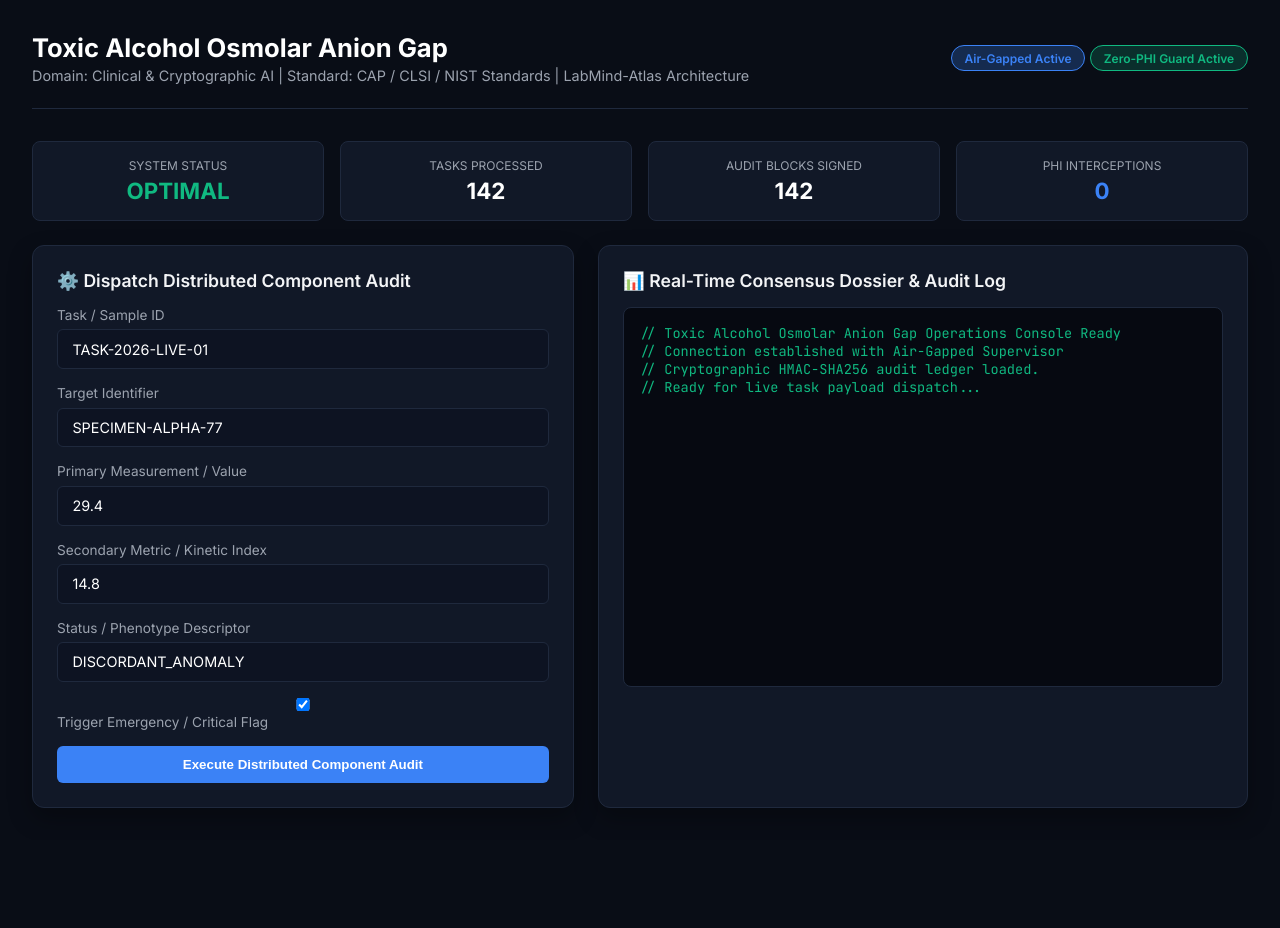
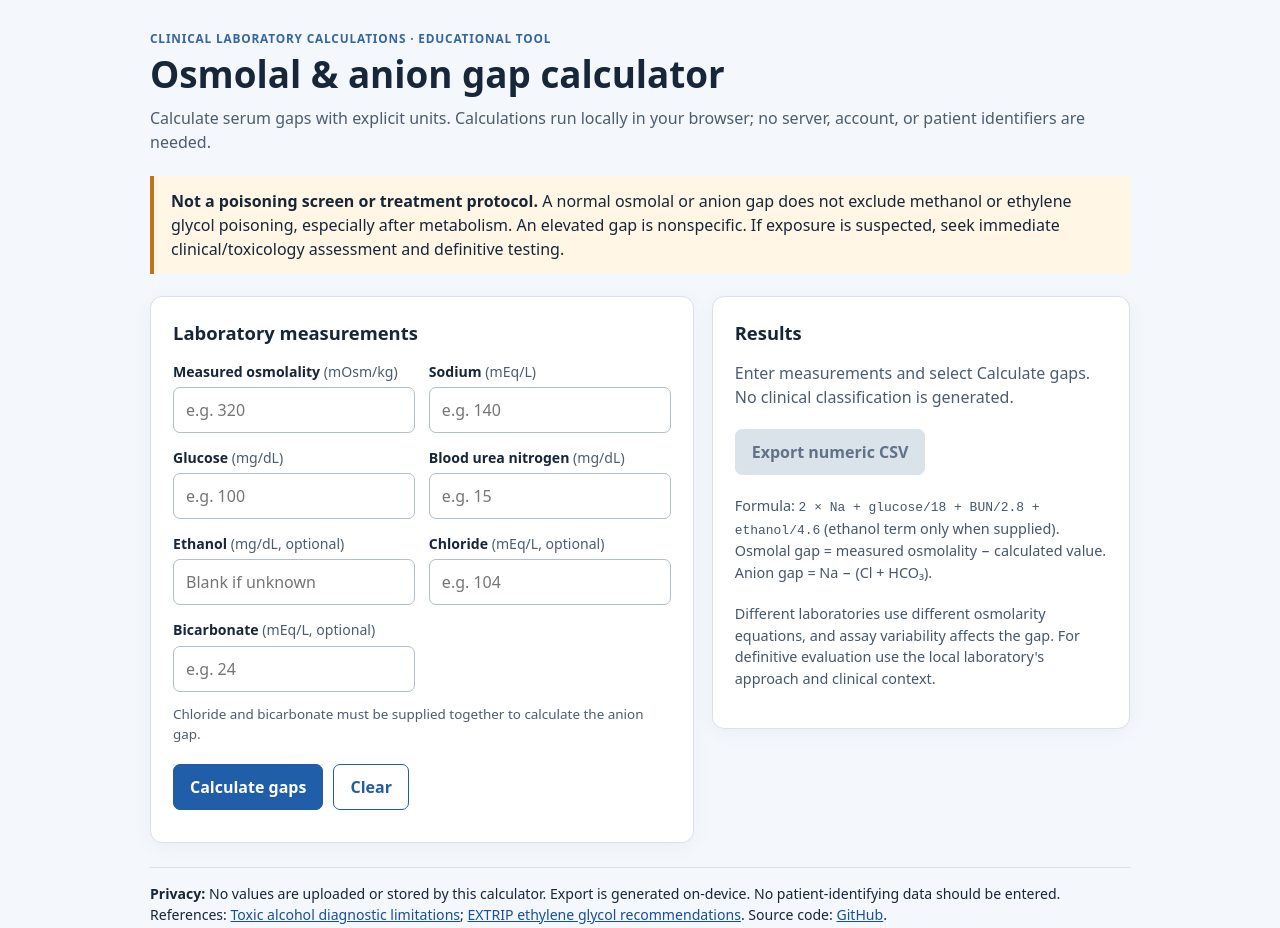
Before and after one commit to abusuraihsakhri/toxic-alcohol-osmolar-anion-gap, a plain HTML site: page web/index.html in a window 1280 px wide. Before the commit the page ends 840 px from the top, so only its background shows below. Drawn offline with Linux system fonts and the light colour scheme.

Commit message:
Replace broken simulated console with accessible browser-only gap calculator

```diff
--- a/web/index.html
+++ b/web/index.html
@@ -1,236 +1,97 @@
-<!DOCTYPE html>
+<!doctype html>
 <html lang="en">
 <head>
-    <meta charset="UTF-8">
-    <meta name="viewport" content="width=device-width, initial-scale=1.0">
-    <title>Toxic Alcohol Osmolar Anion Gap — Operations Console</title>
-    <link href="https://fonts.googleapis.com/css2?family=Inter:wght@300;400;600;700&family=JetBrains+Mono:wght@400;600&display=swap" rel="stylesheet">
+  <meta charset="utf-8">
+  <meta name="viewport" content="width=device-width,initial-scale=1">
+  <meta name="description" content="Browser-only calculator for serum osmolal and anion gaps. Educational use; not diagnostic.">
+  <title>Toxic Alcohol — Osmolal &amp; Anion Gap Calculator</title>
   <style>
-        :root {
-            --bg: #090d16;
-            --card: #111827;
-            --border: #1f293d;
-            --accent: #3b82f6;
-            --accent-glow: rgba(59, 130, 246, 0.25);
-            --text: #f3f4f6;
-            --text-muted: #9ca3af;
-            --danger: #ef4444;
-            --warning: #f59e0b;
-            --success: #10b981;
-        }
-        * { box-sizing: border-box; margin: 0; padding: 0; }
-        body {
-            font-family: 'Inter', sans-serif;
-            background: var(--bg);
-            color: var(--text);
-            padding: 2rem;
-            min-height: 100vh;
-        }
-        .header {
-            display: flex;
-            justify-content: space-between;
-            align-items: center;
-            border-bottom: 1px solid var(--border);
-            padding-bottom: 1.5rem;
-            margin-bottom: 2rem;
-        }
-        .header-title h1 { font-size: 1.6rem; font-weight: 700; color: #fff; }
-        .header-title p { color: var(--text-muted); font-size: 0.9rem; margin-top: 0.25rem; }
-        .badge {
-            display: inline-block;
-            padding: 0.3rem 0.8rem;
-            border-radius: 9999px;
-            font-size: 0.75rem;
-            font-weight: 600;
-            background: var(--accent-glow);
-            color: var(--accent);
-            border: 1px solid var(--accent);
-        }
-        .grid {
-            display: grid;
-            grid-template-columns: 1fr 1.2fr;
-            gap: 1.5rem;
-        }
-        .card {
-            background: var(--card);
-            border: 1px solid var(--border);
-            border-radius: 12px;
-            padding: 1.5rem;
-            box-shadow: 0 10px 25px rgba(0,0,0,0.3);
-        }
-        .card h2 {
-            font-size: 1.1rem;
-            font-weight: 600;
-            margin-bottom: 1rem;
-            display: flex;
-            align-items: center;
-            gap: 0.5rem;
-        }
-        .form-group { margin-bottom: 1rem; }
-        label { display: block; font-size: 0.85rem; color: var(--text-muted); margin-bottom: 0.4rem; }
-        input, select, textarea {
-            width: 100%;
-            padding: 0.65rem 0.9rem;
-            background: #0d1322;
-            border: 1px solid var(--border);
-            border-radius: 6px;
-            color: #fff;
-            font-family: inherit;
-            font-size: 0.9rem;
-        }
-        input:focus, textarea:focus { outline: none; border-color: var(--accent); }
-        .btn {
-            background: var(--accent);
-            color: #fff;
-            border: none;
-            padding: 0.7rem 1.4rem;
-            border-radius: 6px;
-            font-weight: 600;
-            cursor: pointer;
-            transition: 0.2s;
-            width: 100%;
-        }
-        .btn:hover { background: #2563eb; }
-        .terminal {
-            background: #060911;
-            border: 1px solid var(--border);
-            border-radius: 8px;
-            padding: 1rem;
-            font-family: 'JetBrains Mono', monospace;
-            font-size: 0.85rem;
-            color: #10b981;
-            height: 380px;
-            overflow-y: auto;
-            white-space: pre-wrap;
-        }
-        .metrics-bar {
-            display: grid;
-            grid-template-columns: repeat(4, 1fr);
-            gap: 1rem;
-            margin-bottom: 1.5rem;
-        }
-        .metric-box {
-            background: var(--card);
-            border: 1px solid var(--border);
-            border-radius: 8px;
-            padding: 1rem;
-            text-align: center;
-        }
-        .metric-val { font-size: 1.4rem; font-weight: 700; color: #fff; margin-top: 0.25rem; }
-        .metric-label { font-size: 0.75rem; color: var(--text-muted); text-transform: uppercase; }
+    :root { color-scheme: light; font: 16px/1.5 system-ui, -apple-system, sans-serif; color: #172638; background: #f4f7fb; }
+    * { box-sizing: border-box; }
+    body { margin: 0; }
+    main { max-width: 1020px; padding: 30px 20px 60px; margin: auto; }
+    h1 { line-height: 1.2; font-size: clamp(1.65rem, 4vw, 2.3rem); margin: .25rem 0 .6rem; }
+    h2 { font-size: 1.15rem; margin: 0 0 15px; }
+    p { margin: .45rem 0 1rem; }
+    a { color: #154f9e; }
+    .eyebrow { color: #34669f; letter-spacing: .07em; text-transform: uppercase; font-weight: 700; font-size: .74rem; }
+    .muted { color: #4c5d70; }
+    .notice { border-left: 4px solid #be751b; background: #fff6e6; padding: 13px 17px; margin: 22px 0; }
+    .columns { display: grid; grid-template-columns: 1.3fr 1fr; gap: 18px; align-items: start; }
+    .panel { background: white; padding: 22px; border-radius: 12px; border: 1px solid #d7e1ec; box-shadow: 0 4px 20px #20334b0b; }
+    .inputs { display: grid; grid-template-columns: repeat(2,minmax(0,1fr)); gap: 14px; }
+    .field { display: flex; flex-direction: column; }
+    label { font-weight: 650; font-size: .88rem; margin-bottom: 5px; }
+    .units { font-weight: 400; color: #4c5d70; }
+    input { padding: 10px 12px; background: #fff; border: 1px solid #aebdcf; border-radius: 7px; font: inherit; width: 100%; }
+    input:focus-visible, button:focus-visible, a:focus-visible { outline: 3px solid #65a3fc; outline-offset: 2px; }
+    .actions { display: flex; gap: 10px; flex-wrap: wrap; margin-top: 20px; }
+    button { border: 1px solid #225da1; background: #205ea9; color: white; font: inherit; font-weight: 650; border-radius: 7px; padding: 10px 16px; cursor: pointer; }
+    button.secondary { background: white; color: #225da1; }
+    button:disabled { background: #dae2ea; color: #617286; border-color: #dae2ea; cursor: not-allowed; }
+    .error { color: #a22420; font-weight: 650; margin: 10px 0 0; }
+    .result { padding: 14px 0; border-bottom: 1px solid #e1e8ee; }
+    .result:last-of-type { border-bottom: 0; }
+    .result strong { display: block; font-size: 1.8rem; color: #143d6a; font-variant-numeric: tabular-nums; }
+    .result span { font-size: .88rem; color: #4c5d70; }
+    .foot { margin-top: 20px; font-size: .9rem; color: #45576a; }
+    code { font-size: .9em; overflow-wrap: anywhere; }
+    footer { border-top: 1px solid #d7e1ec; margin-top: 24px; padding-top: 15px; font-size: .88rem; }
+    [hidden] { display: none !important; }
+    @media (max-width: 740px) { .columns { grid-template-columns: 1fr; } .inputs { grid-template-columns: 1fr; } main { padding: 22px 14px; } .panel { padding: 18px; } }
   </style>
+  <script src="./calculator.js" defer></script>
 </head>
 <body>
-
-    <div class="header">
-        <div class="header-title">
-            <h1>Toxic Alcohol Osmolar Anion Gap</h1>
-            <p>Domain: Clinical & Cryptographic AI | Standard: CAP / CLSI / NIST Standards | LabMind-Atlas Architecture</p>
+  <main>
+    <div class="eyebrow">Clinical laboratory calculations · Educational tool</div>
+    <h1>Osmolal &amp; anion gap calculator</h1>
+    <p class="muted">Calculate serum gaps with explicit units. Calculations run locally in your browser; no server, account, or patient identifiers are needed.</p>
+    <div class="notice" role="note"><strong>Not a poisoning screen or treatment protocol.</strong> A normal osmolal or anion gap does not exclude methanol or ethylene glycol poisoning, especially after metabolism. An elevated gap is nonspecific. If exposure is suspected, seek immediate clinical/toxicology assessment and definitive testing.</div>
+    <div class="columns">
+      <section class="panel" aria-labelledby="inputs-heading">
+        <h2 id="inputs-heading">Laboratory measurements</h2>
+        <form id="calculator" novalidate>
+          <div class="inputs">
+            <div class="field"><label for="measured">Measured osmolality <span class="units">(mOsm/kg)</span></label><input id="measured" type="number" step="any" min="0" inputmode="decimal" required placeholder="e.g. 320"></div>
+            <div class="field"><label for="sodium">Sodium <span class="units">(mEq/L)</span></label><input id="sodium" type="number" step="any" min="0" inputmode="decimal" required placeholder="e.g. 140"></div>
+            <div class="field"><label for="glucose">Glucose <span class="units">(mg/dL)</span></label><input id="glucose" type="number" step="any" min="0" inputmode="decimal" required placeholder="e.g. 100"></div>
+            <div class="field"><label for="bun">Blood urea nitrogen <span class="units">(mg/dL)</span></label><input id="bun" type="number" step="any" min="0" inputmode="decimal" required placeholder="e.g. 15"></div>
+            <div class="field"><label for="ethanol">Ethanol <span class="units">(mg/dL, optional)</span></label><input id="ethanol" type="number" step="any" min="0" inputmode="decimal" placeholder="Blank if unknown"></div>
+            <div class="field"><label for="chloride">Chloride <span class="units">(mEq/L, optional)</span></label><input id="chloride" type="number" step="any" min="0" inputmode="decimal" placeholder="e.g. 104"></div>
+            <div class="field"><label for="bicarbonate">Bicarbonate <span class="units">(mEq/L, optional)</span></label><input id="bicarbonate" type="number" step="any" min="0" inputmode="decimal" placeholder="e.g. 24"></div>
           </div>
-        <div>
-            <span class="badge">Air-Gapped Active</span>
-            <span class="badge" style="background: rgba(16,185,129,0.2); color: #10b981; border-color: #10b981;">Zero-PHI Guard Active</span>
+          <p class="muted" style="font-size:.84rem; margin-top:12px">Chloride and bicarbonate must be supplied together to calculate the anion gap.</p>
+          <div class="actions"><button type="submit">Calculate gaps</button><button class="secondary" type="reset">Clear</button></div>
+          <p id="error" class="error" role="alert" aria-live="assertive"></p>
+        </form>
+      </section>
+      <section class="panel" aria-labelledby="results-heading">
+        <h2 id="results-heading">Results</h2>
+        <p id="empty" class="muted">Enter measurements and select Calculate gaps. No clinical classification is generated.</p>
+        <div id="results" hidden aria-live="polite">
+          <div class="result">Calculated osmolarity <strong id="calculated-osm"></strong><span>mOsm/L (formula estimate)</span></div>
+          <div class="result">Osmolal gap <strong id="osmol-gap"></strong><span>mOsm/kg (conventionally reported approximation)</span></div>
+          <div class="result">Anion gap <strong id="anion-gap"></strong><span>mEq/L (without potassium; albumin uncorrected)</span></div>
+          <p id="ethanol-note" class="muted"></p>
         </div>
+        <div class="actions"><button id="export" class="secondary" type="button" disabled>Export numeric CSV</button></div>
+        <p class="foot">Formula: <code>2 × Na + glucose/18 + BUN/2.8 + ethanol/4.6</code> (ethanol term only when supplied). Osmolal gap = measured osmolality − calculated value. Anion gap = Na − (Cl + HCO₃).</p>
+        <p class="foot">Different laboratories use different osmolarity equations, and assay variability affects the gap. For definitive evaluation use the local laboratory's approach and clinical context.</p>
+      </section>
     </div>
-
-    <div class="metrics-bar">
-        <div class="metric-box">
-            <div class="metric-label">System Status</div>
-            <div class="metric-val" style="color: var(--success);" id="m-status">OPTIMAL</div>
-        </div>
-        <div class="metric-box">
-            <div class="metric-label">Tasks Processed</div>
-            <div class="metric-val" id="m-tasks">142</div>
-        </div>
-        <div class="metric-box">
-            <div class="metric-label">Audit Blocks Signed</div>
-            <div class="metric-val" id="m-audit">142</div>
-        </div>
-        <div class="metric-box">
-            <div class="metric-label">PHI Interceptions</div>
-            <div class="metric-val" style="color: var(--accent);" id="m-phi">0</div>
-        </div>
-    </div>
-
-    <div class="grid">
-        <div class="card">
-            <h2>⚙️ Dispatch Distributed Component Audit</h2>
-            <div class="form-group">
-                <label>Task / Sample ID</label>
-                <input type="text" id="task_id" value="TASK-2026-LIVE-01">
-            </div>
-            <div class="form-group">
-                <label>Target Identifier</label>
-                <input type="text" id="target_id" value="SPECIMEN-ALPHA-77">
-            </div>
-            <div class="form-group">
-                <label>Primary Measurement / Value</label>
-                <input type="number" id="primary_metric" value="29.4" step="0.1">
-            </div>
-            <div class="form-group">
-                <label>Secondary Metric / Kinetic Index</label>
-                <input type="number" id="secondary_metric" value="14.8" step="0.1">
-            </div>
-            <div class="form-group">
-                <label>Status / Phenotype Descriptor</label>
-                <input type="text" id="status_descriptor" value="DISCORDANT_ANOMALY">
-            </div>
-            <div class="form-group">
-                <label><input type="checkbox" id="is_critical" checked> Trigger Emergency / Critical Flag</label>
-            </div>
-            <button class="btn" onclick="runAudit()">Execute Distributed Component Audit</button>
-        </div>
-
-        <div class="card">
-            <h2>📊 Real-Time Consensus Dossier & Audit Log</h2>
-            <div class="terminal" id="outputConsole">// Toxic Alcohol Osmolar Anion Gap Operations Console Ready
-// Connection established with Air-Gapped Supervisor
-// Cryptographic HMAC-SHA256 audit ledger loaded.
-// Ready for live task payload dispatch...</div>
-        </div>
-    </div>
-
+    <footer><strong>Privacy:</strong> No values are uploaded or stored by this calculator. Export is generated on-device. No patient-identifying data should be entered. References: <a href="https://pubmed.ncbi.nlm.nih.gov/26114345/" rel="noopener noreferrer">Toxic alcohol diagnostic limitations</a>; <a href="https://pmc.ncbi.nlm.nih.gov/articles/PMC9921105/" rel="noopener noreferrer">EXTRIP ethylene glycol recommendations</a>. Source code: <a href="https://github.com/abusuraihsakhri/toxic-alcohol-osmolar-anion-gap" rel="noopener noreferrer">GitHub</a>.</footer>
+  </main>
   <script>
-        async function runAudit() {
-            const consoleEl = document.getElementById('outputConsole');
-            consoleEl.innerText = "// Dispatching task across specialized workers...
-// Invoking InvariantQCWorker, SafetyEscalationWorker, ProtocolWorker...";
-
-            const payload = {
-                task_id: document.getElementById('task_id').value,
-                target_identifier: document.getElementById('target_id').value,
-                primary_metric: parseFloat(document.getElementById('primary_metric').value),
-                secondary_metric: parseFloat(document.getElementById('secondary_metric').value),
-                status_descriptor: document.getElementById('status_descriptor').value,
-                is_critical_flag: document.getElementById('is_critical').checked
-            };
-
-            try {
-                const res = await fetch('/api/audit', {
-                    method: 'POST',
-                    headers: { 'Content-Type': 'application/json' },
-                    body: JSON.stringify(payload)
+    document.addEventListener('DOMContentLoaded', function () {
+      const results = document.getElementById('results');
+      const empty = document.getElementById('empty');
+      document.getElementById('calculator').addEventListener('submit', function () { empty.hidden = !results.hidden; });
+      document.getElementById('calculator').addEventListener('input', function () { empty.hidden = false; });
+      document.getElementById('calculator').addEventListener('reset', function () { empty.hidden = false; });
+      const obs = new MutationObserver(function () { empty.hidden = !results.hidden; });
+      obs.observe(results, { attributes: true, attributeFilter: ['hidden'] });
     });
-                const data = await res.json();
-                consoleEl.innerText = JSON.stringify(data, null, 2);
-                document.getElementById('m-tasks').innerText = parseInt(document.getElementById('m-tasks').innerText) + 1;
-                document.getElementById('m-audit').innerText = parseInt(document.getElementById('m-audit').innerText) + 1;
-            } catch (err) {
-                consoleEl.innerText = "// Offline / Simulation Output:\n" + JSON.stringify({
-                    dossier_id: "DOSSIER-SIM-" + Math.floor(Math.random()*10000),
-                    system: "toxic-alcohol-osmolar-anion-gap",
-                    domain: "Clinical & Cryptographic AI",
-                    task_id: payload.task_id,
-                    overall_urgency: payload.is_critical_flag ? "CRITICAL_STAT_PANIC" : "ELEVATED_RISK",
-                    integrity_status: "DISCORDANT_ANOMALY",
-                    alerts: [
-                        { worker: "InvariantQCWorker", alert: "Primary metric exceeds upper reference bound" },
-                        { worker: "SafetyEscalationWorker", alert: "Critical emergency interlock flag active" }
-                    ],
-                    audit_hash: "HMAC_SHA256_e83f9a72b941d6c381f9"
-                }, null, 2);
-            }
-        }
   </script>
 </body>
 </html>
```
Lines whose indentation alone changed are shown as unchanged.
